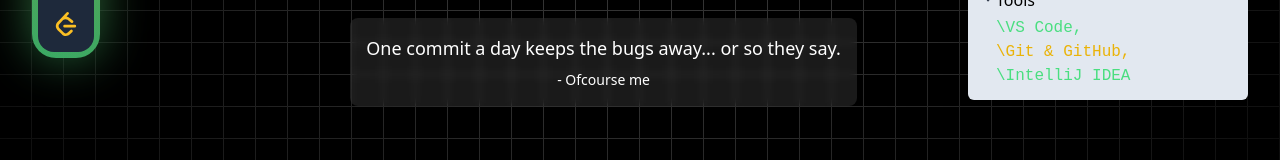
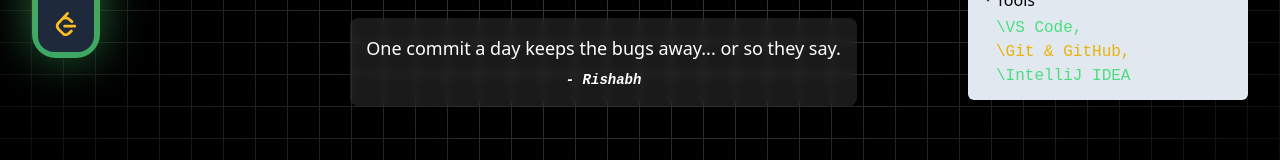
Before and after one commit to rishabhguptajs/personal_portfolio, a Next.js app: page / in a window 1280 px wide. Shown: the part 438-598 px from the top of the page. Built offline with nearby package versions, Linux system fonts and the light colour scheme.

Commit message:
feat: Update author name style in QuoteComponent

```diff
--- a/src/app/components/quote-comp.tsx
+++ b/src/app/components/quote-comp.tsx
@@ -10,7 +10,7 @@ const QuoteComponent: React.FC<QuoteProps> = ({ quote, author }) => {
     <div className="flex flex-col items-center justify-center w-full h-full">
       <div className="bg-white/10 p-4 rounded-lg backdrop-blur-sm text-white text-center">
         <h1 className="text-lg">{quote}</h1>
-        <h2 className="text-sm mt-2">- {author}</h2>
+        <h2 className="text-sm mt-2 font-bold font-title italic">- {author}</h2>
       </div>
     </div>
   )
--- a/src/app/page.tsx
+++ b/src/app/page.tsx
@@ -29,7 +29,7 @@ export default function Home() {
           <div className="mt-4 z-50">
             <QuoteComponent
               quote="One commit a day keeps the bugs away... or so they say."
-              author="Ofcourse me"
+              author="Rishabh"
             />
           </div>
         </div>
```
